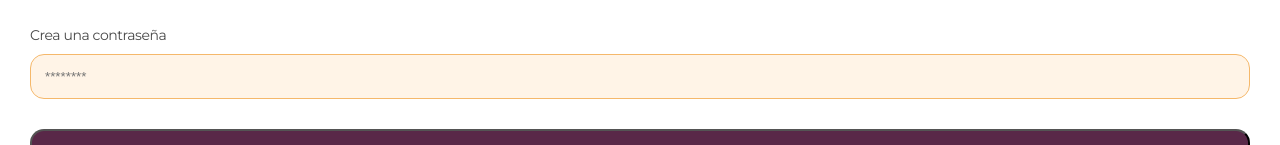
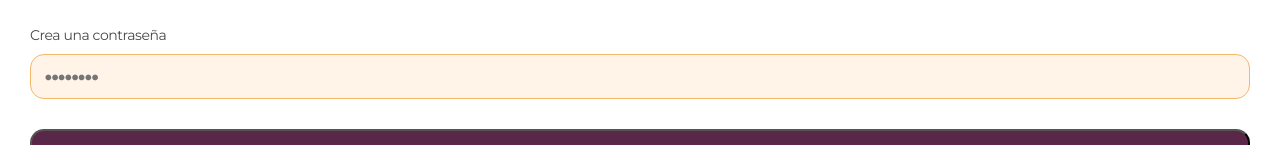
Before and after one commit to yomar-dev/pets-tagram, a React (Create React App) app: page /registration in a window 1280 px wide. Shown: the part 251-396 px from the top of the page. Built offline with nearby package versions, Linux system fonts and the light colour scheme.

Commit message:
Fix: Set type & placeholder for password.

```diff
--- a/src/app/auth/pages/registration/Registration.tsx
+++ b/src/app/auth/pages/registration/Registration.tsx
@@ -19,7 +19,7 @@ const Registration = () => {
         </div>
         <div className="form-control">
           <label className="form__label">Crea una contraseña</label>
-          <Input placeholder={'********'} />
+          <Input type="password" placeholder="⦁⦁⦁⦁⦁⦁⦁⦁" />
         </div>
 
         <div className="form-control">
```
